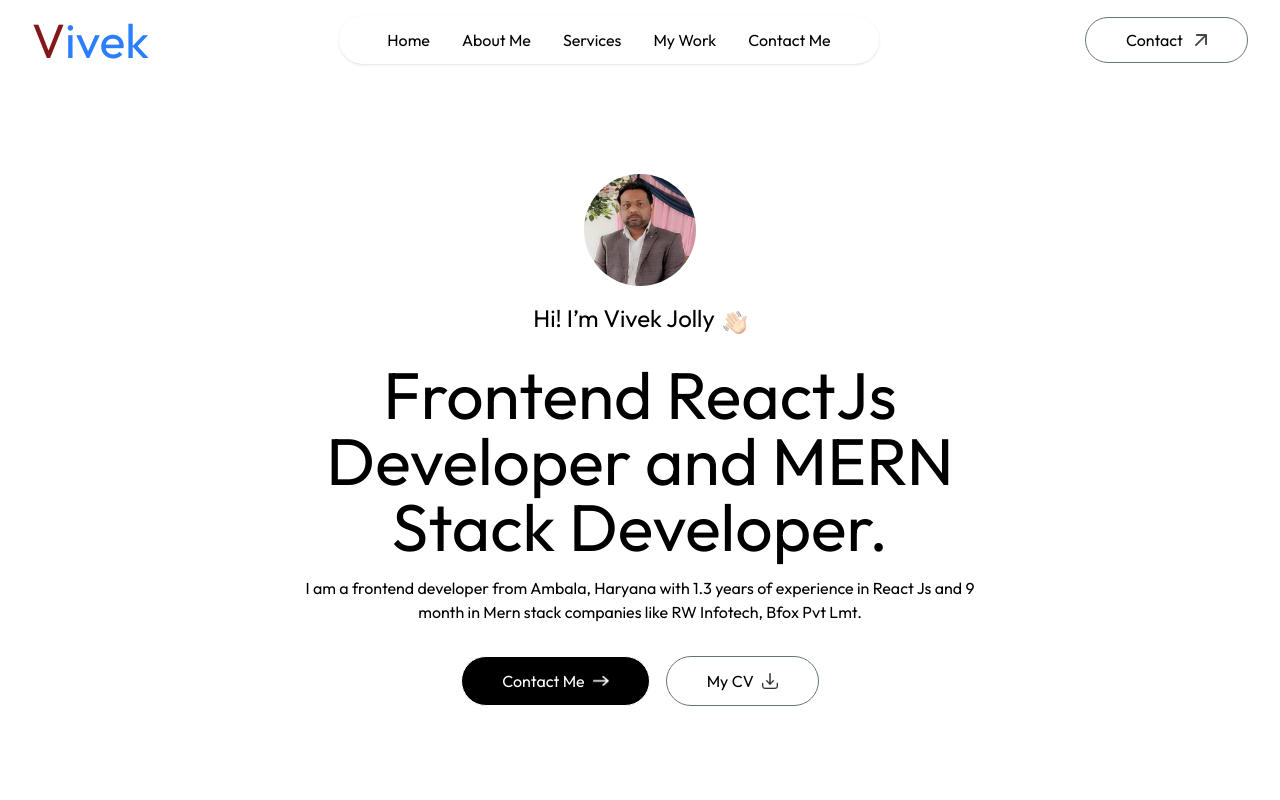
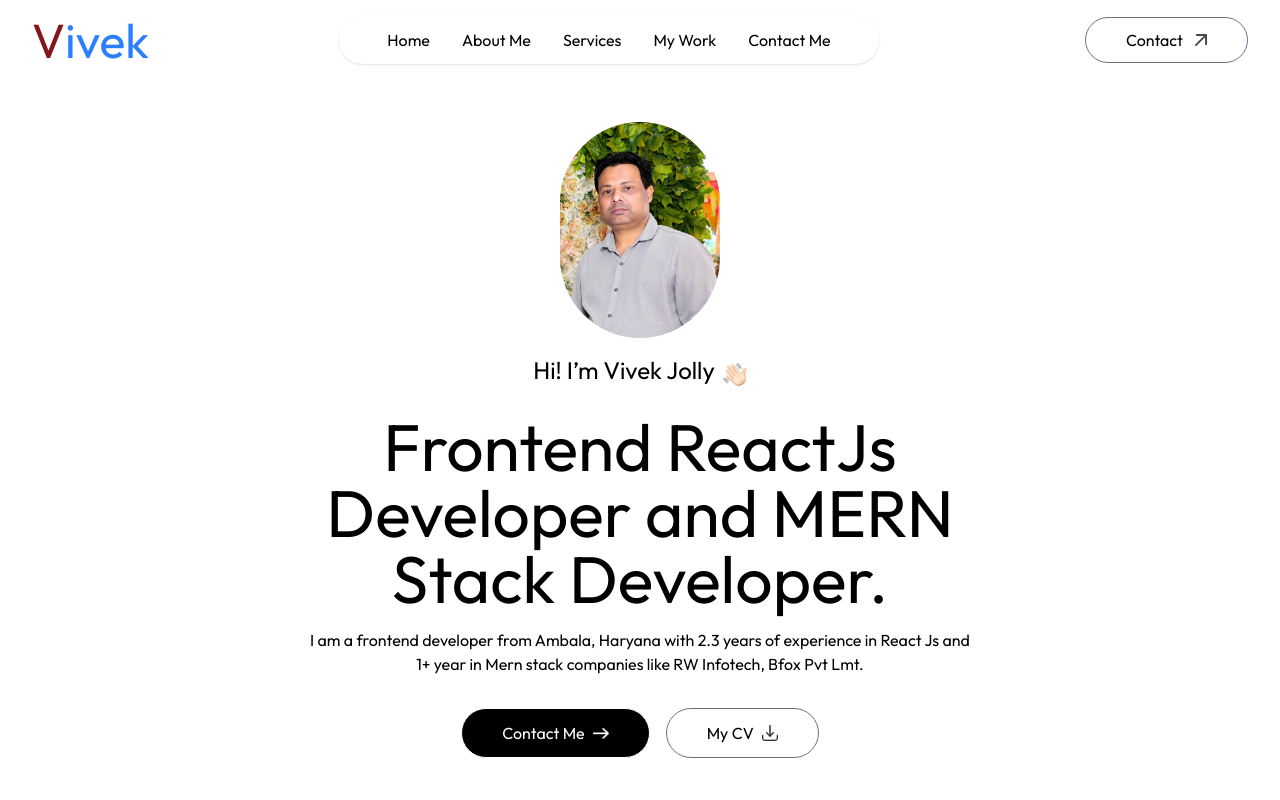
Before and after one commit to jollyvivek/nextjs_portfolio, a Next.js app: page / in a window 1280 px wide. Shown: the top 800 px of the page. Built offline with nearby package versions, Linux system fonts and the light colour scheme; a web font is replaced by a local one.

Commit message:
update header and profile pic

```diff
--- a/assets/assets.js
+++ b/assets/assets.js
@@ -1,4 +1,4 @@
-import user_image from './user-image.png';
+import user_image from './vivek.jpeg';
 import code_icon from './code-icon.png';
 import code_icon_dark from './code-icon-dark.png';
 import edu_icon from './edu-icon.png';
--- a/components/Header.jsx
+++ b/components/Header.jsx
@@ -6,13 +6,14 @@ const Header = () => {
   return (
     <div className='w-11/12 max-w-3xl text-center mx-auto h-screen flex flex-col items-center justify-center gap-4 py-4'>
         <div className='mt-[5rem]'>
-           <Image src={assets.profile_img} className='rounded-full w-28' alt=''/>
+           {/* <Image src={assets.profile_img} className='rounded-full w-28' alt=''/>   */}
+           <Image src={assets.user_image} className='rounded-full w-40' alt='userPic'/>
         </div>
         <h3 className='flex items-end gap-2 text-xl md:text-2xl mb-3'>Hi! I’m Vivek Jolly
             <Image src={assets.hand_icon} className='w-6' alt=''/>
         </h3>
         <h1 className='text-3xl sm:text-5xl lg:text-[66px]'>Frontend ReactJs Developer and MERN Stack Developer.</h1>
-        <p className='max-w-2xl mx-auto'>I am a frontend developer from Ambala, Haryana with 1.3 years of experience in React Js and 9 month in Mern stack
+        <p className='max-w-2xl mx-auto'>I am a frontend developer from Ambala, Haryana with 2.3 years of experience in React Js and 1+ year in Mern stack
         companies like RW Infotech, Bfox Pvt Lmt.</p>
         <div className='flex flex-col sm:flex-row justify-center items-center gap-4 mt-4'>
           <a href="#contact" className='px-10 py-3 border border-white rounded-full bg-black text-white flex items-center gap-2'>Contact Me <Image src={assets.right_arrow_white} className=' w-4' alt=''/>  </a>
```
Also changed, not shown: assets/vivek.jpeg (added), 1 other file (tests, documents, lock files or other folders).
